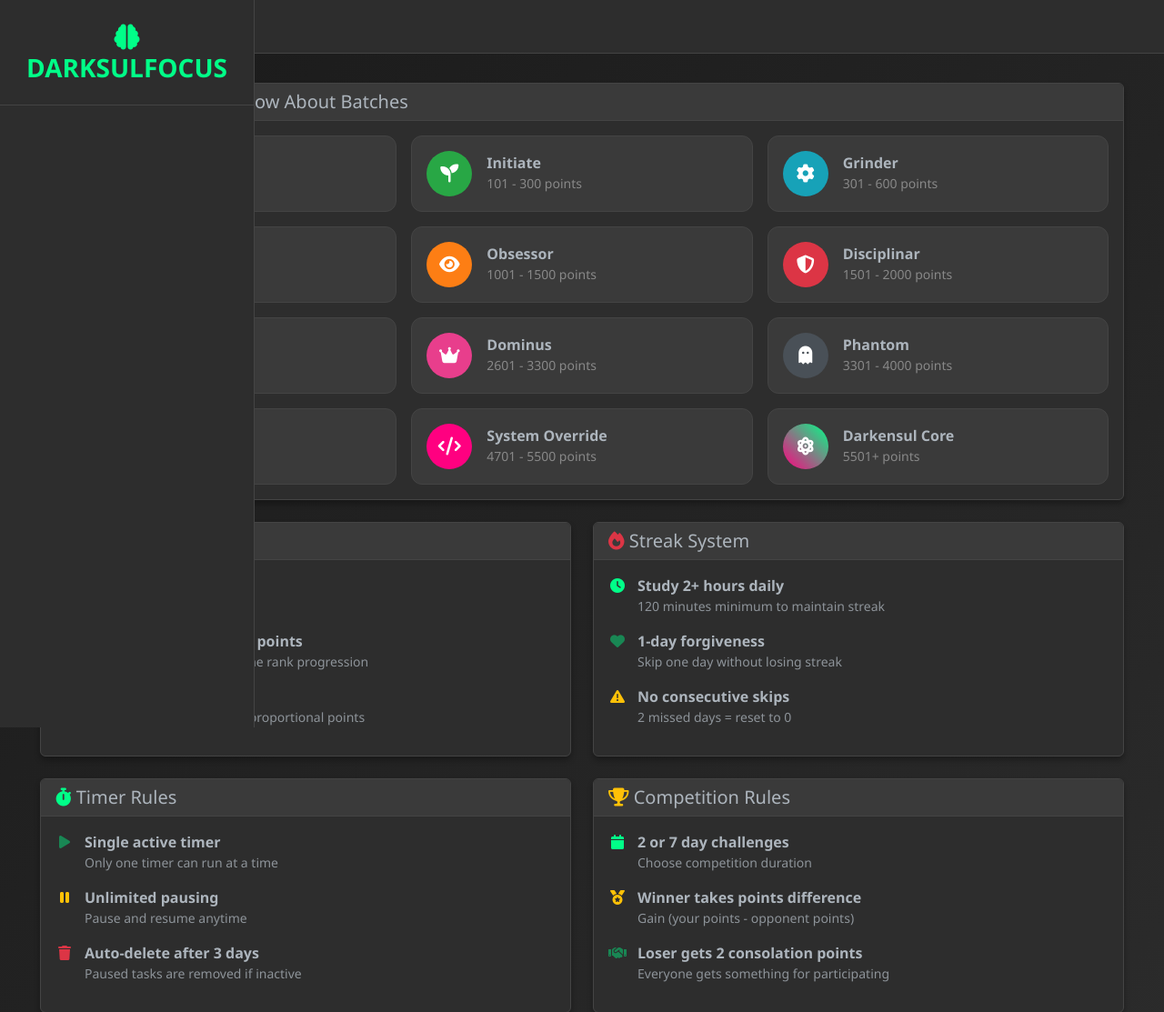
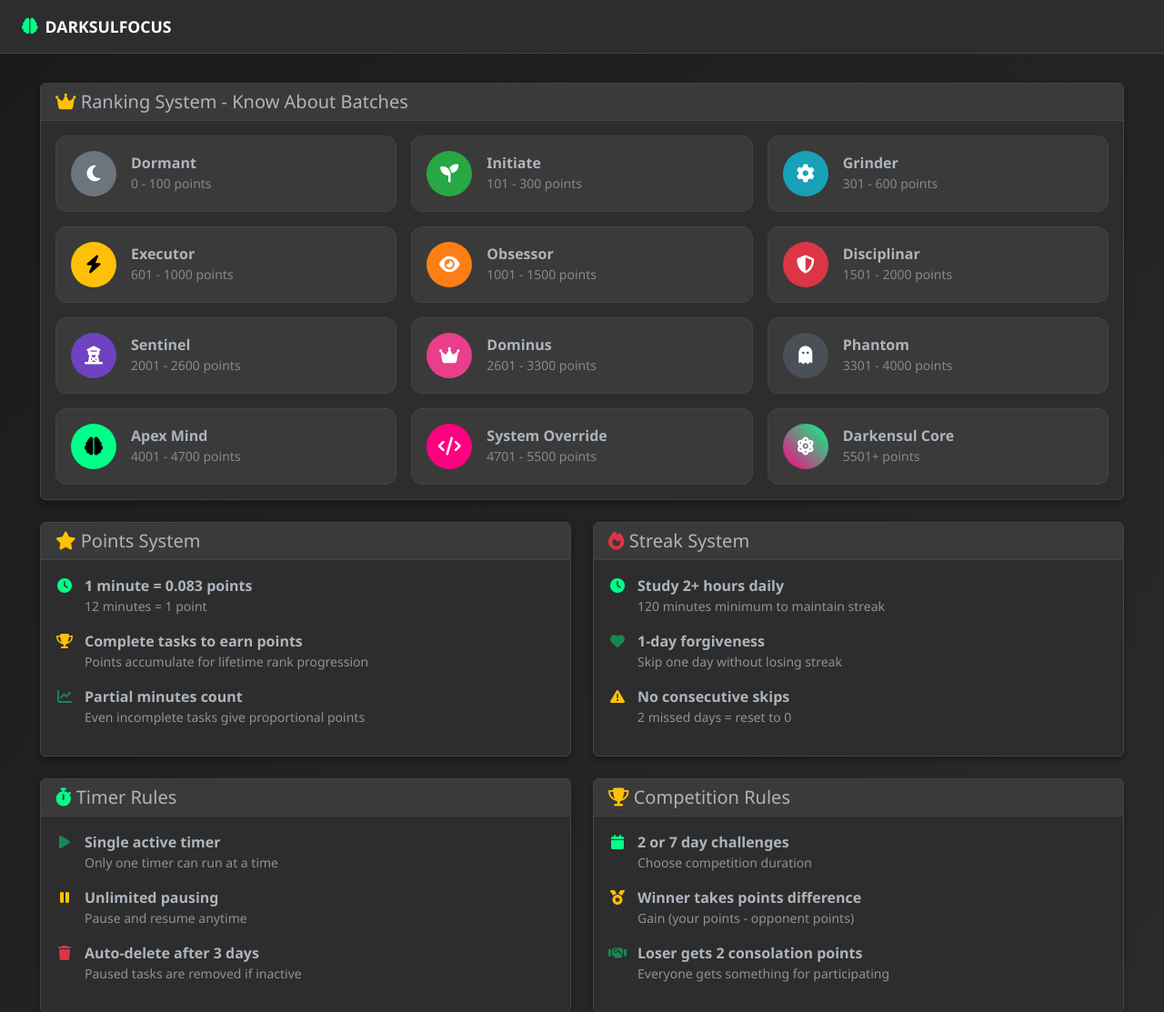
Before and after one commit to shuuuu87/DarkSulFocus, a Flask app: page /help in a window 1280 px wide. Shown: the top 1113 px of the page at 91% size. Run offline with Flask 3, Linux system fonts and the light colour scheme.

Commit message:
Improve how the navigation sidebar appears and disappears on the interface
Fixes a bug where the sidebar was visible at load by controlling its display with CSS and JS.

Replit-Commit-Author: Agent
Replit-Commit-Session-Id: 6e99edcc-84cf-4e14-8ec1-37578d6fbabf
Replit-Commit-Screenshot-Url: https://storage.googleapis.com/screenshot-production-us-central1/c6a096c2-2ff5-4c6c-80e9-90ba93c904d7/6e99edcc-84cf-4e14-8ec1-37578d6fbabf/NCURoDt

```diff
--- a/static/css/style.css
+++ b/static/css/style.css
@@ -88,7 +88,7 @@ body {
 .sidebar {
     position: fixed;
     top: 0;
-    left: -var(--sidebar-width); /* Start closed by default */
+    left: -280px; /* Start completely hidden */
     width: var(--sidebar-width);
     height: 100vh;
     background: var(--bg-secondary);
@@ -96,11 +96,12 @@ body {
     transition: left 0.3s ease;
     z-index: 1050;
     overflow-y: auto;
-    transform: translateX(0); /* Ensure it's properly positioned */
+    display: none; /* Hidden by default */
 }
 
 .sidebar.active {
     left: 0;
+    display: block; /* Show when active */
 }
 
 .sidebar-overlay {
--- a/static/js/app.js
+++ b/static/js/app.js
@@ -70,8 +70,11 @@ function openSidebar() {
     const sidebar = document.getElementById('sidebar');
     const sidebarOverlay = document.getElementById('sidebarOverlay');
 
-    sidebar.classList.add('active');
-    sidebarOverlay.classList.add('active');
+    sidebar.style.display = 'block'; // Show sidebar first
+    setTimeout(() => {
+        sidebar.classList.add('active');
+        sidebarOverlay.classList.add('active');
+    }, 10); // Small delay for smooth animation
     document.body.style.overflow = 'hidden';
 }
 
@@ -82,6 +85,13 @@ function closeSidebar() {
     sidebar.classList.remove('active');
     sidebarOverlay.classList.remove('active');
     document.body.style.overflow = '';
+
+    // Hide sidebar after animation completes
+    setTimeout(() => {
+        if (!sidebar.classList.contains('active')) {
+            sidebar.style.display = 'none';
+        }
+    }, 300); // Match transition duration
 }
 
 /**
```
Also changed, not shown: attached_assets/image_1753816862423.png (added).
